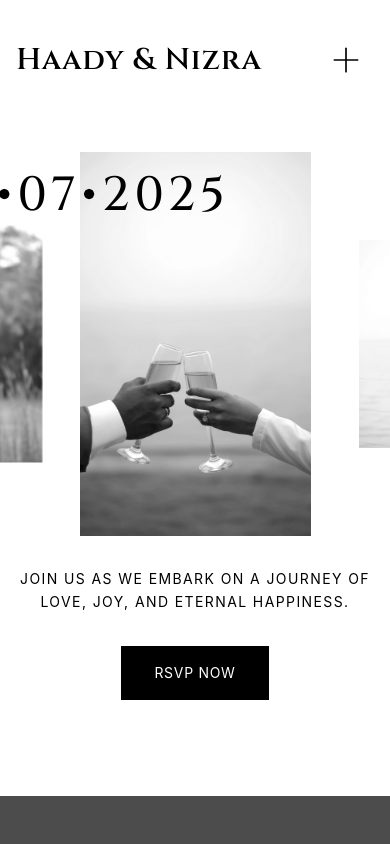
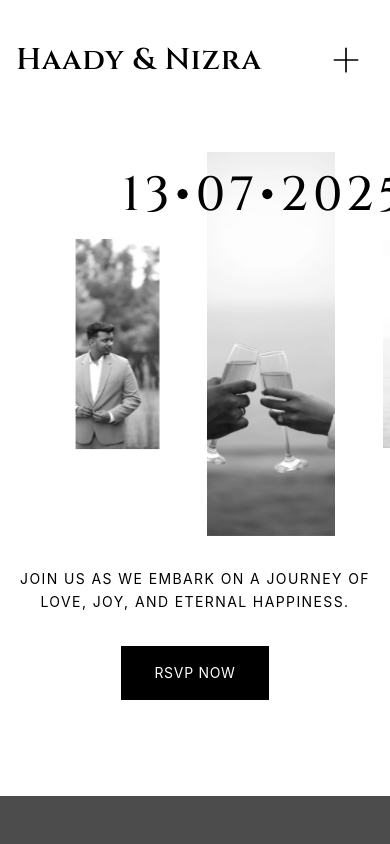
Before and after one commit to HaadyDevs/eternal-union-canvas, a React (Vite) app: page / in a window 390 px wide. Shown: the top 844 px of the page. Built offline with nearby package versions, Linux system fonts and the light colour scheme.

Commit message:
Fix hero image scaling and layout
Adjusted WeddingHero.tsx to increase container width, add padding, and refine scaling logic for proper scroll-based animation of side images on mobile.

```diff
--- a/src/components/WeddingHero.tsx
+++ b/src/components/WeddingHero.tsx
@@ -49,19 +49,26 @@ const WeddingHero = () => {
     const carousel = carouselRef.current;
     if (!carousel) return 1;
 
+    // Don't scale the center image (index 1)
+    if (imageIndex === 1) return 1;
+
     const scrollLeft = scrollPosition;
     const containerWidth = carousel.clientWidth;
-    const imageWidth = 450; // Width of side images
-    const centerImageWidth = 700; // Width of center image
-    const gap = 48; // Gap between images (12 * 4px)
+    const viewportWidth = window.innerWidth;
+
+    // Image dimensions
+    const sideImageWidth = 450;
+    const centerImageWidth = 700;
+    const gap = 48;
+    const padding = viewportWidth; // Padding on each side
 
     // Calculate the center position of the viewport
     const viewportCenter = scrollLeft + containerWidth / 2;
 
-    // Calculate center positions for each image
-    const leftImageCenter = imageWidth / 2;
-    const centerImageCenter = imageWidth + gap + centerImageWidth / 2;
-    const rightImageCenter = imageWidth + gap + centerImageWidth + gap + imageWidth / 2;
+    // Calculate center positions for each image (accounting for padding)
+    const leftImageCenter = padding + sideImageWidth / 2;
+    const centerImageCenter = padding + sideImageWidth + gap + centerImageWidth / 2;
+    const rightImageCenter = padding + sideImageWidth + gap + centerImageWidth + gap + sideImageWidth / 2;
 
     let targetImageCenter;
     if (imageIndex === 0) {
@@ -69,12 +76,12 @@ const WeddingHero = () => {
     } else if (imageIndex === 2) {
       targetImageCenter = rightImageCenter;
     } else {
-      return 1; // Center image doesn't scale
+      return 1;
     }
 
     // Calculate distance from viewport center to image center
     const distance = Math.abs(viewportCenter - targetImageCenter);
-    const maxDistance = containerWidth / 2 + imageWidth / 2;
+    const maxDistance = sideImageWidth; // Maximum distance for full scaling effect
 
     // Scale up when image is closer to center (inverse relationship)
     const normalizedDistance = Math.min(distance / maxDistance, 1);
@@ -149,9 +156,16 @@ const WeddingHero = () => {
         {/* Carousel Container */}
         <div
           ref={carouselRef}
-          className="relative w-full overflow-x-auto mb-8 px-4 scroll-smooth [&::-webkit-scrollbar]:hidden [-ms-overflow-style:none] [scrollbar-width:none]"
+          className="relative w-full overflow-x-auto mb-8 scroll-smooth [&::-webkit-scrollbar]:hidden [-ms-overflow-style:none] [scrollbar-width:none]"
         >
-          <div className="flex items-center justify-start gap-12 min-w-[160vw]">
+          <div
+            className="flex items-center justify-start gap-12"
+            style={{
+              minWidth: '300vw', // Increased width for more scroll space
+              paddingLeft: '100vw', // Full viewport width padding on left
+              paddingRight: '100vw' // Full viewport width padding on right
+            }}
+          >
             {/* Left Image with Dynamic Scaling */}
             <div
               style={{
```
